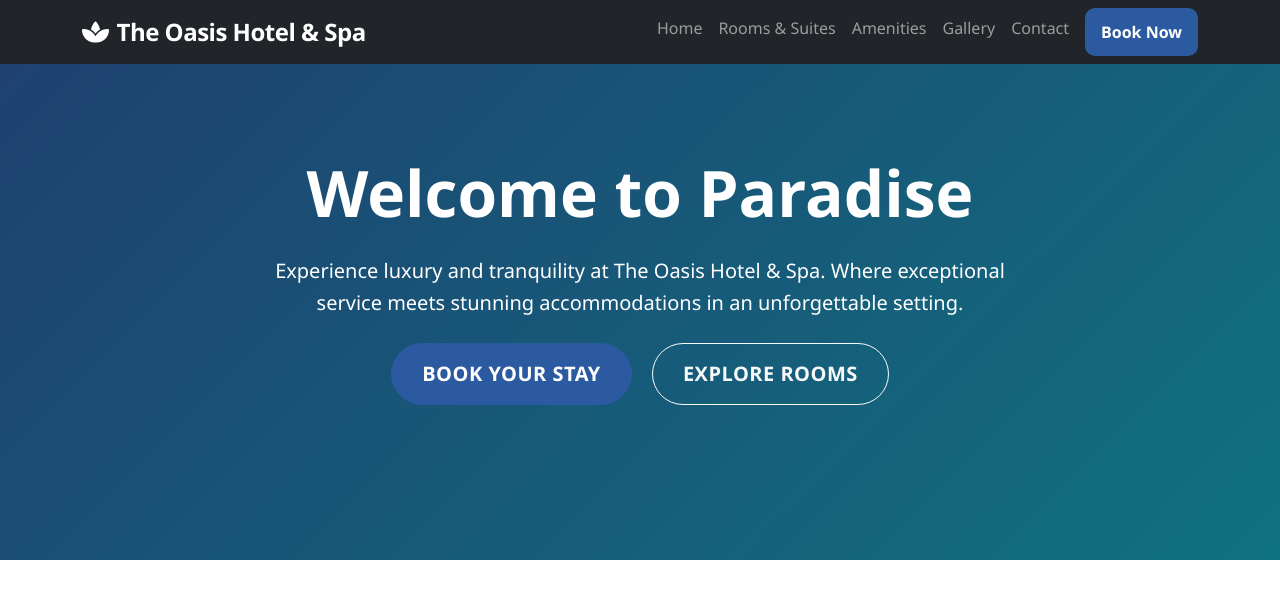
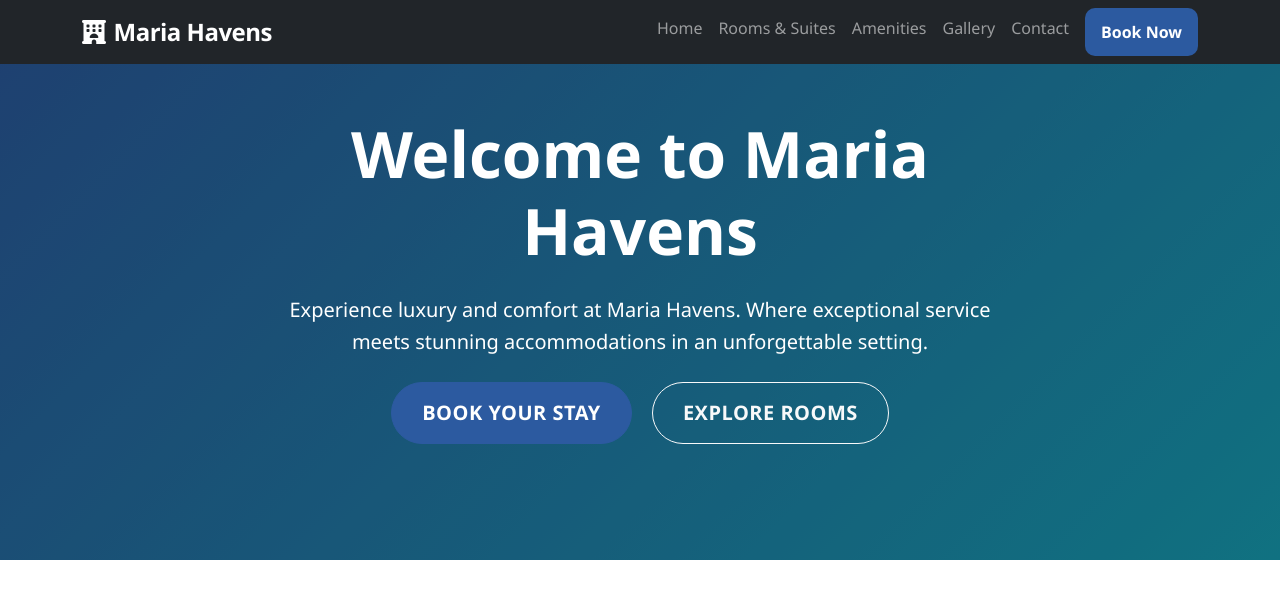
Before and after one commit to MagetoJ/Maria-Havens, a Flask app: page / in a window 1280 px wide. Shown: the top 600 px of the page. Run offline with Flask 3, Linux system fonts and the light colour scheme.

Commit message:
Update hotel name to Maria Havens and convert prices to Kenyan Shillings
This commit updates the hotel name from "The Oasis Hotel & Spa" to "Maria Havens" across the entire Flask application, including email configurations, route messages, and all HTML templates. It also changes currency display from USD to Kenyan Shillings (KES) for room prices. Additionally, new background images for a modern aesthetic have been added to static/images.

Replit-Commit-Author: Agent
Replit-Commit-Session-Id: fe7ac7cd-f29d-43f0-8533-b2545b1354d2
Replit-Commit-Checkpoint-Type: intermediate_checkpoint
Replit-Commit-Screenshot-Url: https://storage.googleapis.com/screenshot-production-us-central1/ec98d034-2df5-4697-b503-bc0d2ba8ab1b/fe7ac7cd-f29d-43f0-8533-b2545b1354d2/OOymm9I

```diff
--- a/app.py
+++ b/app.py
@@ -35,7 +35,7 @@ app.config['MAIL_PORT'] = int(os.environ.get('MAIL_PORT', '587'))
 app.config['MAIL_USE_TLS'] = os.environ.get('MAIL_USE_TLS', 'true').lower() in ['true', 'on', '1']
 app.config['MAIL_USERNAME'] = os.environ.get('MAIL_USERNAME')
 app.config['MAIL_PASSWORD'] = os.environ.get('MAIL_PASSWORD')
-app.config['MAIL_DEFAULT_SENDER'] = os.environ.get('MAIL_DEFAULT_SENDER', 'noreply@oasishotel.com')
+app.config['MAIL_DEFAULT_SENDER'] = os.environ.get('MAIL_DEFAULT_SENDER', 'noreply@mariahavens.com')
 
 # Initialize extensions
 db.init_app(app)
--- a/routes.py
+++ b/routes.py
@@ -63,14 +63,14 @@ def booking():
                 if app.config['MAIL_USERNAME']:
                     room = Room.query.get(form.room_id.data)
                     msg = Message(
-                        'Booking Inquiry Confirmation - The Oasis Hotel & Spa',
+                        'Booking Inquiry Confirmation - Maria Havens',
                         recipients=[str(form.email.data)]
                     )
                     if room:
                         msg.body = f"""
 Dear {form.guest_name.data},
 
-Thank you for your booking inquiry at The Oasis Hotel & Spa.
+Thank you for your booking inquiry at Maria Havens.
 
 Booking Details:
 - Room: {room.name}
@@ -82,7 +82,7 @@ Booking Details:
 We will contact you within 24 hours to confirm your booking.
 
 Best regards,
-The Oasis Hotel & Spa Team
+The Maria Havens Team
                         """
                     mail.send(msg)
             except Exception as e:
@@ -119,13 +119,13 @@ def contact():
             try:
                 if app.config['MAIL_USERNAME']:
                     msg = Message(
-                        'Contact Inquiry Received - The Oasis Hotel & Spa',
+                        'Contact Inquiry Received - Maria Havens',
                         recipients=[str(form.email.data)]
                     )
                     msg.body = f"""
 Dear {form.name.data},
 
-Thank you for contacting The Oasis Hotel & Spa.
+Thank you for contacting Maria Havens.
 
 Your inquiry has been received and we will respond within 24 hours.
 
@@ -133,7 +133,7 @@ Subject: {form.subject.data}
 Message: {form.message.data}
 
 Best regards,
-The Oasis Hotel & Spa Team
+The Maria Havens Team
                     """
                     mail.send(msg)
             except Exception as e:
--- a/templates/404.html
+++ b/templates/404.html
@@ -1,6 +1,6 @@
 {% extends "base.html" %}
 
-{% block title %}Page Not Found - The Oasis Hotel & Spa{% endblock %}
+{% block title %}Page Not Found - Maria Havens{% endblock %}
 
 {% block content %}
 <section class="page-header d-flex align-items-center justify-content-center text-center text-white">
--- a/templates/500.html
+++ b/templates/500.html
@@ -1,6 +1,6 @@
 {% extends "base.html" %}
 
-{% block title %}Server Error - The Oasis Hotel & Spa{% endblock %}
+{% block title %}Server Error - Maria Havens{% endblock %}
 
 {% block content %}
 <section class="page-header d-flex align-items-center justify-content-center text-center text-white">
--- a/templates/amenities.html
+++ b/templates/amenities.html
@@ -1,6 +1,6 @@
 {% extends "base.html" %}
 
-{% block title %}Amenities - The Oasis Hotel & Spa{% endblock %}
+{% block title %}Amenities - Maria Havens{% endblock %}
 
 {% block content %}
 <!-- Page Header -->
@@ -127,8 +127,8 @@
     <div class="container">
         <div class="row align-items-center">
             <div class="col-lg-8">
-                <h3 class="fw-bold mb-3">Experience Our Premium Amenities</h3>
-                <p class="lead mb-0">Book your stay today and enjoy access to all our world-class facilities and services.</p>
+                <h3 class="fw-bold mb-3">Experience Maria Havens Premium Amenities</h3>
+                <p class="lead mb-0">Book your stay today and enjoy access to all our world-class facilities and services at Maria Havens.</p>
             </div>
             <div class="col-lg-4 text-lg-end mt-3 mt-lg-0">
                 <a href="{{ url_for('booking') }}" class="btn btn-light btn-lg px-5">Book Your Stay</a>
--- a/templates/base.html
+++ b/templates/base.html
@@ -3,7 +3,7 @@
 <head>
     <meta charset="UTF-8">
     <meta name="viewport" content="width=device-width, initial-scale=1.0">
-    <title>{% block title %}The Oasis Hotel & Spa{% endblock %}</title>
+    <title>{% block title %}Maria Havens{% endblock %}</title>
 
     <!-- Bootstrap 5 CSS -->
     <link href="https://cdn.jsdelivr.net/npm/bootstrap@5.3.0/dist/css/bootstrap.min.css" rel="stylesheet">
@@ -19,7 +19,7 @@
     <nav class="navbar navbar-expand-lg navbar-dark bg-dark fixed-top">
         <div class="container">
             <a class="navbar-brand fw-bold" href="{{ url_for('index') }}">
-                <i class="fas fa-spa me-2"></i>The Oasis Hotel & Spa
+                <i class="fas fa-hotel me-2"></i>Maria Havens
             </a>
 
             <button class="navbar-toggler" type="button" data-bs-toggle="collapse" data-bs-target="#navbarNav">
@@ -75,8 +75,8 @@
         <div class="container">
             <div class="row">
                 <div class="col-lg-4 mb-4">
-                    <h5><i class="fas fa-spa me-2"></i>The Oasis Hotel & Spa</h5>
-                    <p class="text-muted">Experience luxury and tranquility at our premium hotel and spa resort. Your perfect getaway awaits.</p>
+                    <h5><i class="fas fa-hotel me-2"></i>Maria Havens</h5>
+                    <p class="text-muted">Experience luxury and comfort at Maria Havens, where modern hospitality meets exceptional service. Your perfect getaway awaits.</p>
                     <div class="social-links">
                         <a href="#" class="text-light me-3"><i class="fab fa-facebook"></i></a>
                         <a href="#" class="text-light me-3"><i class="fab fa-instagram"></i></a>
@@ -107,14 +107,14 @@
                     <ul class="list-unstyled text-muted">
                         <li><i class="fas fa-map-marker-alt me-2"></i>123 Resort Drive, Paradise Island</li>
                         <li><i class="fas fa-phone me-2"></i>+1 (555) 123-4567</li>
-                        <li><i class="fas fa-envelope me-2"></i>info@oasishotel.com</li>
+                        <li><i class="fas fa-envelope me-2"></i>info@mariahavens.com</li>
                     </ul>
                 </div>
             </div>
             <hr class="my-4">
             <div class="row">
                 <div class="col-md-6">
-                    <p class="text-muted mb-0">&copy; 2024 The Oasis Hotel & Spa. All rights reserved.</p>
+                    <p class="text-muted mb-0">&copy; 2024 Maria Havens. All rights reserved.</p>
                 </div>
                 <div class="col-md-6 text-md-end">
                     <a href="#" class="text-muted me-3">Privacy Policy</a>
--- a/templates/booking.html
+++ b/templates/booking.html
@@ -1,6 +1,6 @@
 {% extends "base.html" %}
 
-{% block title %}Book Your Stay - The Oasis Hotel & Spa{% endblock %}
+{% block title %}Book Your Stay - Maria Havens{% endblock %}
 
 {% block content %}
 <!-- Page Header -->
@@ -180,7 +180,7 @@
                         <h5 class="card-title">{{ room.name }}</h5>
                         <p class="card-text text-muted small">{{ room.description[:80] }}{% if room.description|length > 80 %}...{% endif %}</p>
                         <div class="d-flex justify-content-between align-items-center">
-                            <h6 class="text-primary mb-0">${{ room.price_per_night }}/night</h6>
+                            <h6 class="text-primary mb-0">KES {{ "{:,.0f}".format(room.price_per_night) }}/night</h6>
                             <small class="text-muted">
                                 <i class="fas fa-users me-1"></i>{{ room.max_occupancy }}
                             </small>
--- a/templates/gallery.html
+++ b/templates/gallery.html
@@ -1,13 +1,13 @@
 {% extends "base.html" %}
 
-{% block title %}Gallery - The Oasis Hotel & Spa{% endblock %}
+{% block title %}Gallery - Maria Havens{% endblock %}
 
 {% block content %}
 <!-- Page Header -->
 <section class="page-header d-flex align-items-center justify-content-center text-center text-white">
     <div class="container">
         <h1 class="display-4 fw-bold mb-3">Photo Gallery</h1>
-        <p class="lead">Discover the beauty and elegance of The Oasis Hotel & Spa</p>
+        <p class="lead">Discover the beauty and elegance of Maria Havens</p>
     </div>
 </section>
 
@@ -251,7 +251,7 @@
     <div class="container">
         <div class="text-center">
             <h3 class="fw-bold mb-3">Experience It Yourself</h3>
-            <p class="lead mb-4">Pictures can only capture so much. Come and experience the luxury of The Oasis Hotel & Spa in person.</p>
+            <p class="lead mb-4">Pictures can only capture so much. Come and experience the luxury of Maria Havens in person.</p>
             <a href="{{ url_for('booking') }}" class="btn btn-light btn-lg px-5">Book Your Stay</a>
         </div>
     </div>
--- a/templates/index.html
+++ b/templates/index.html
@@ -7,8 +7,8 @@
     <div class="container position-relative z-2">
         <div class="row justify-content-center">
             <div class="col-lg-8">
-                <h1 class="display-3 fw-bold mb-4">Welcome to Paradise</h1>
-                <p class="lead mb-4">Experience luxury and tranquility at The Oasis Hotel & Spa. Where exceptional service meets stunning accommodations in an unforgettable setting.</p>
+                <h1 class="display-3 fw-bold mb-4">Welcome to Maria Havens</h1>
+                <p class="lead mb-4">Experience luxury and comfort at Maria Havens. Where exceptional service meets stunning accommodations in an unforgettable setting.</p>
                 <div class="hero-buttons">
                     <a href="{{ url_for('booking') }}" class="btn btn-primary btn-lg me-3">Book Your Stay</a>
                     <a href="{{ url_for('rooms') }}" class="btn btn-outline-light btn-lg">Explore Rooms</a>
@@ -82,7 +82,7 @@
                         <div class="d-flex justify-content-between align-items-center mb-3">
                             <div>
                                 <small class="text-muted">From</small>
-                                <h5 class="text-primary mb-0">${{ room.price_per_night }}<small>/night</small></h5>
+                                <h5 class="text-primary mb-0">KES {{ "{:,.0f}".format(room.price_per_night) }}<small>/night</small></h5>
                             </div>
                             <small class="text-muted">
                                 <i class="fas fa-users me-1"></i>{{ room.max_occupancy }} guests
@@ -159,8 +159,8 @@
     <div class="container">
         <div class="row align-items-center">
             <div class="col-lg-8">
-                <h3 class="fw-bold mb-3">Ready to Experience Luxury?</h3>
-                <p class="lead mb-0">Book your perfect getaway today and discover why The Oasis Hotel & Spa is the destination of choice for discerning travelers.</p>
+                <h3 class="fw-bold mb-3">Ready to Experience Maria Havens?</h3>
+                <p class="lead mb-0">Book your perfect getaway today and discover why Maria Havens is the destination of choice for discerning travelers.</p>
             </div>
             <div class="col-lg-4 text-lg-end mt-3 mt-lg-0">
                 <a href="{{ url_for('booking') }}" class="btn btn-light btn-lg px-5">Book Now</a>
--- a/templates/rooms.html
+++ b/templates/rooms.html
@@ -1,6 +1,6 @@
 {% extends "base.html" %}
 
-{% block title %}Rooms & Suites - The Oasis Hotel & Spa{% endblock %}
+{% block title %}Rooms & Suites - Maria Havens{% endblock %}
 
 {% block content %}
 <!-- Page Header -->
@@ -78,7 +78,7 @@
                                     <div class="d-flex justify-content-between align-items-center">
                                         <div>
                                             <small class="text-muted">From</small>
-                                            <h4 class="text-primary mb-0">${{ room.price_per_night }}<small>/night</small></h4>
+                                            <h4 class="text-primary mb-0">KES {{ "{:,.0f}".format(room.price_per_night) }}<small>/night</small></h4>
                                         </div>
                                         <a href="{{ url_for('booking') }}" class="btn btn-primary">Book Now</a>
                                     </div>
```
Also changed, not shown: templates/contact.html (+5 -5 lines), attached_assets/generated_images/Hotel_spa_and_pool_amenities_225586e3.png (added), attached_assets/generated_images/Luxury_hotel_room_interior_fdca1279.png (added), attached_assets/generated_images/Modern_hotel_lobby_background_94296e7d.png (added), static/images/Hotel_spa_and_pool_amenities_225586e3.png (added), static/images/Luxury_hotel_room_interior_fdca1279.png (added), 2 other files.
